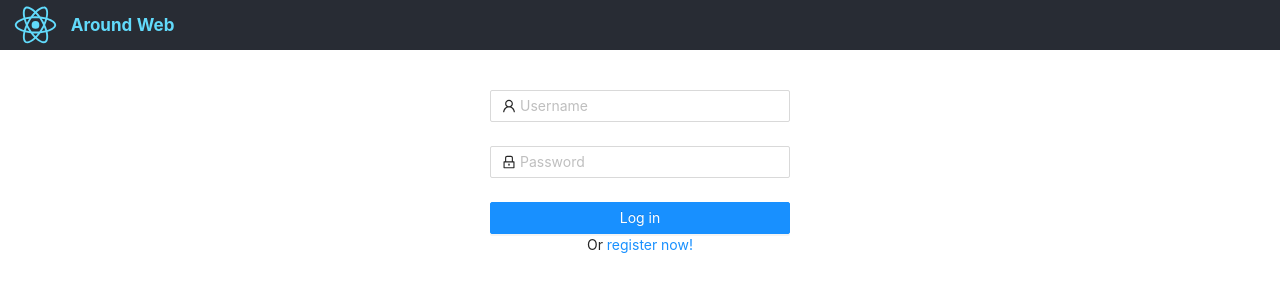
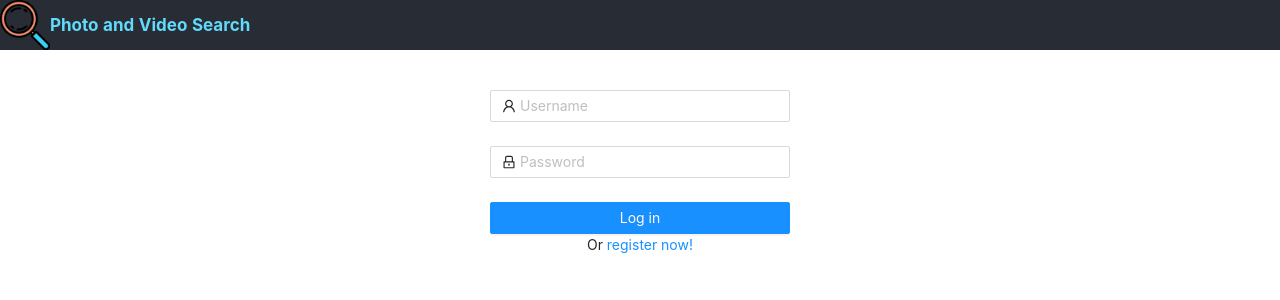
Before and after one commit to geliyangVU/PhotoWebFrontend, a React (Create React App) app: page / in a window 1280 px wide. Shown: the top 300 px of the page. Built offline with nearby package versions, Linux system fonts and the light colour scheme.

Commit message:
Modified TopBar Icons

```diff
--- a/src/components/TopBar.js
+++ b/src/components/TopBar.js
@@ -1,5 +1,5 @@
 import React from "react";
-import logo from "../assets/images/logo.svg";
+import logo from "../assets/images/icon.png";
 
 import { LogoutOutlined } from "@ant-design/icons";
 
@@ -8,7 +8,7 @@ function TopBar(props) {
   return (
     <header className="App-header">
       <img src={logo} className="App-logo" alt="logo" />
-      <span className="App-title">Around Web</span>
+      <span className="App-title">Photo and Video Search</span>
       {isLoggedIn ? (
         <LogoutOutlined className="logout" onClick={handleLogout} />
       ) : null}
```
Also changed, not shown: src/assets/images/icon.png (added).
